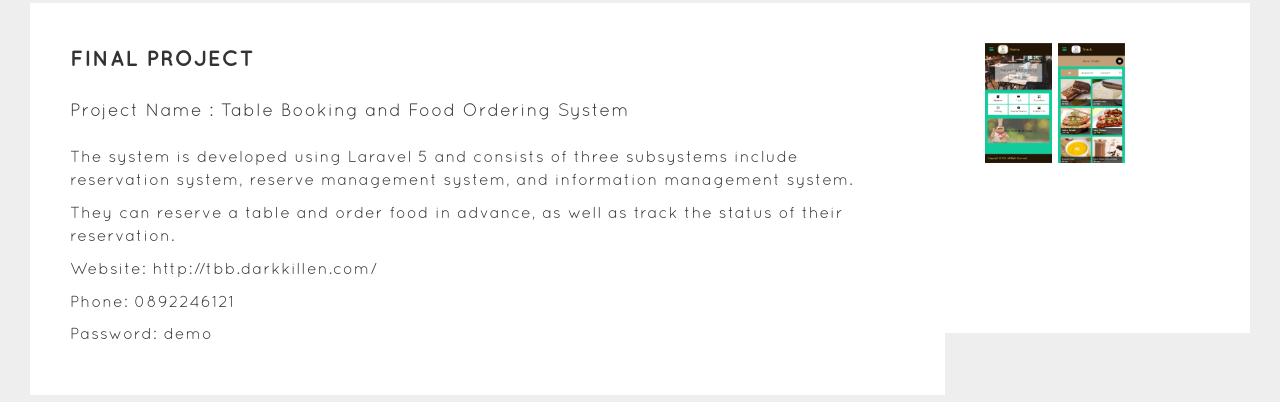
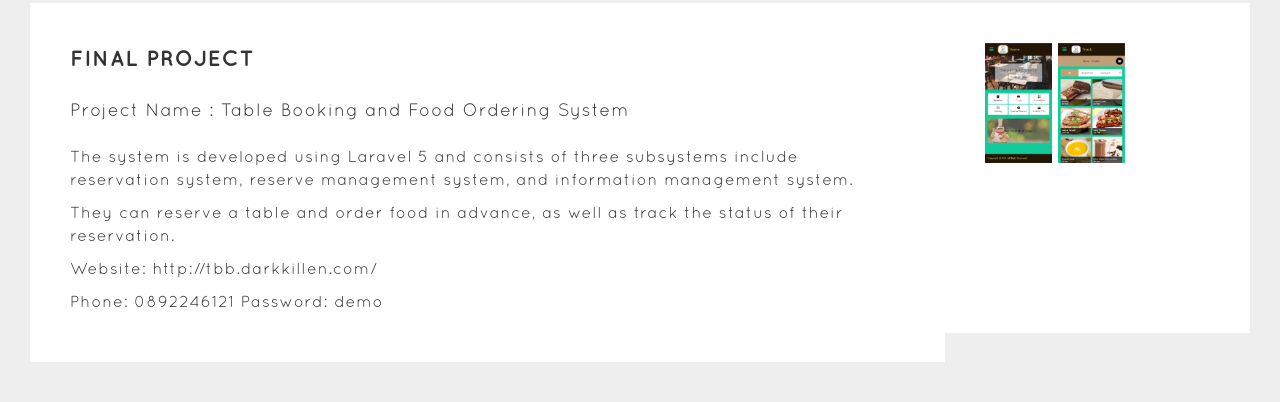
Before and after one commit to imosmos/profile, a plain HTML site: page index.html in a window 1280 px wide. Shown: the part 1716-2118 px from the top of the page. Drawn offline with nearby package versions, Linux system fonts and the light colour scheme.

Commit message:
Update index.html

```diff
--- a/index.html
+++ b/index.html
@@ -118,7 +118,7 @@
                     <p>They can reserve a table and order food in advance,
                         as well as track the status of their reservation. </p>
                     <p>Website: http://tbb.darkkillen.com/</p>
-                    <p>Phone: 0892246121<dd>Password: demo </p>
+                    <p>Phone: 0892246121 Password: demo </p>
                 </div>
                 <div class="col-md-3 center">
                     <img src="images/01.png" alt="" height="250px">
```
